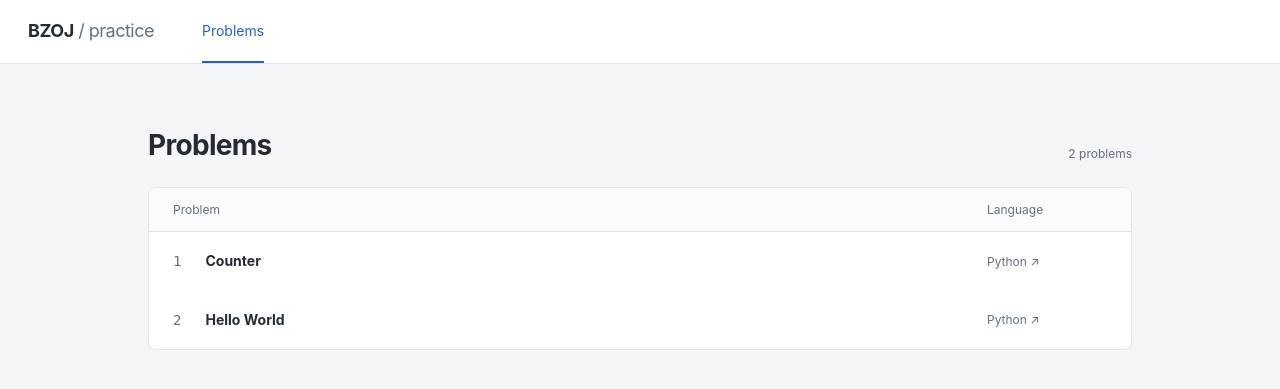
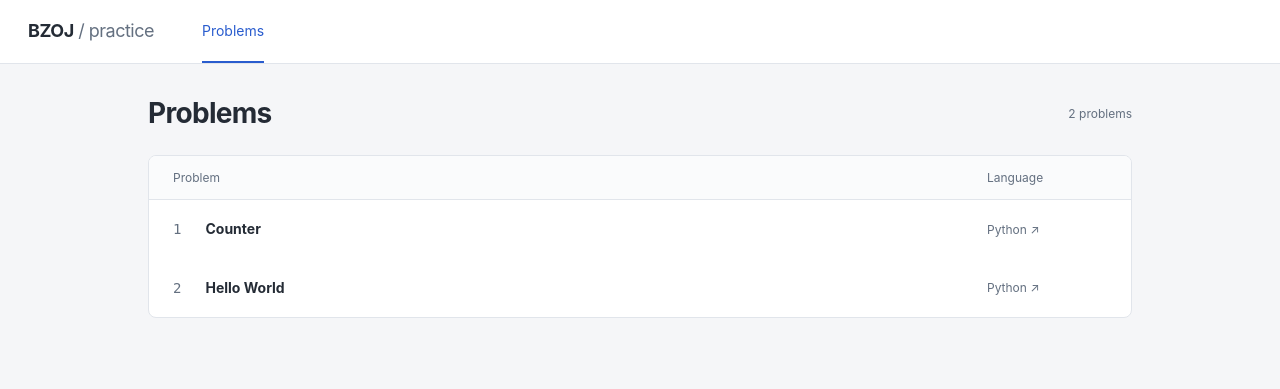
Before and after one commit to psyclaudeZ/bzoj, a FastAPI app: page / in a window 1280 px wide. Shown: the top 389 px of the page. Run offline with FastAPI, Linux system fonts and the light colour scheme.

Commit message:
Correct homepage spacing and refresh changed stylesheets

```diff
--- a/bzoj/app.py
+++ b/bzoj/app.py
@@ -18,6 +18,7 @@ from bzoj.problems import catalog
 
 ROOT = Path(__file__).parent
 templates = Jinja2Templates(directory=ROOT / "templates")
+templates.env.globals["css_version"] = lambda: (ROOT / "static" / "app.css").stat().st_mtime_ns
 markdown = MarkdownIt("commonmark", {"html": False})
 templates.env.filters["markdown"] = lambda text: Markup(markdown.render(text))
 
--- a/bzoj/static/app.css
+++ b/bzoj/static/app.css
@@ -18,8 +18,8 @@ a:focus-visible, button:focus-visible, textarea:focus-visible { outline: 3px sol
 nav a { display: block; padding: 20px 0; }
 nav a[aria-current="page"] { box-shadow: inset 0 -2px var(--accent); color: var(--accent); }
 .muted { color: var(--muted); font-size: 12px; }
-.problem-list { max-width: 1040px; margin: 64px auto; padding: 0 28px; }
-.page-heading { margin-bottom: 24px; display: flex; align-items: end; justify-content: space-between; }
+.problem-list { max-width: 1040px; margin: 32px auto; padding: 0 28px; }
+.page-heading { margin-bottom: 24px; display: flex; align-items: center; justify-content: space-between; }
 h1 { font-size: 28px; line-height: 1.25; letter-spacing: -.7px; margin: 0; }
 .intro { color: var(--muted); margin: 12px 0 32px; }
 .problem-table { background: white; border: 1px solid var(--border); border-radius: 8px; overflow: hidden; }
--- a/bzoj/templates/base.html
+++ b/bzoj/templates/base.html
@@ -4,7 +4,7 @@
     <meta charset="utf-8">
     <meta name="viewport" content="width=device-width, initial-scale=1">
     <title>{% block title %}Problems{% endblock %} · BZOJ</title>
-    <link rel="stylesheet" href="{{ url_for('static', path='/app.css') }}">
+    <link rel="stylesheet" href="{{ url_for('static', path='/app.css') }}?v={{ css_version() }}">
   </head>
   <body>
     <header class="site-header">
```
